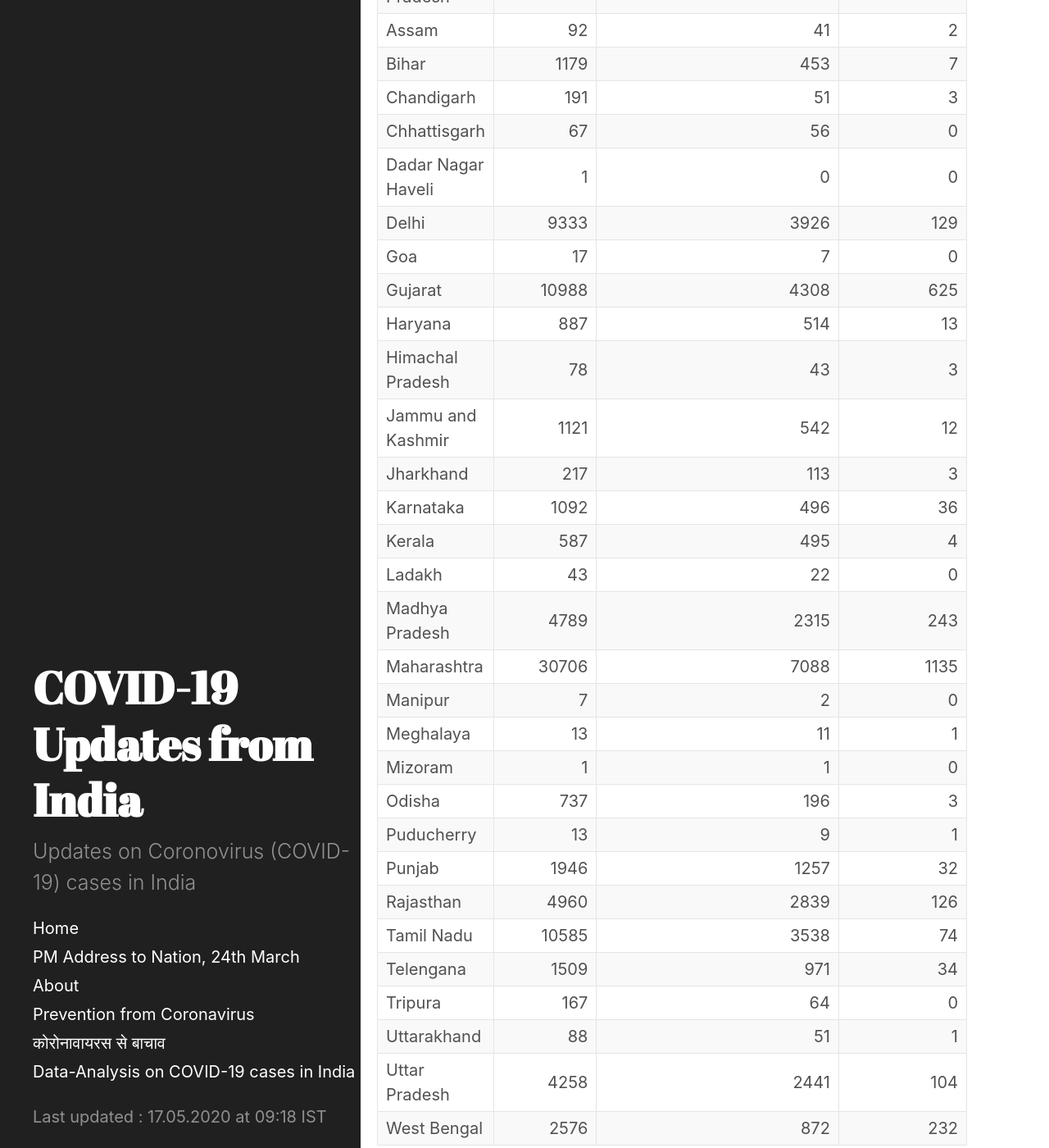
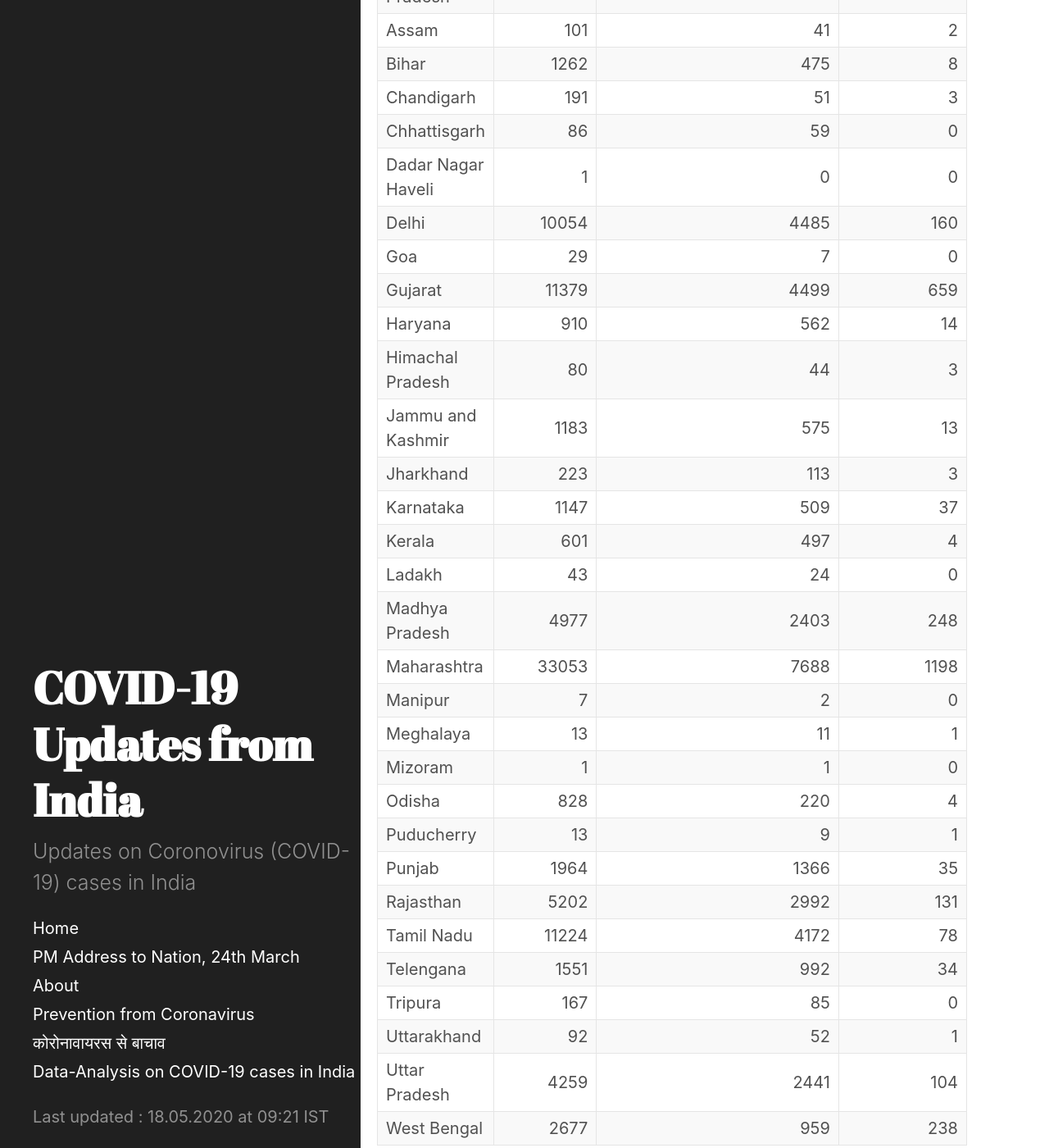
Before and after one commit to bhooraj/covid19updates-india, a Jekyll site: the page built from _posts/2020-05-18-home.md, in a window 1280 px wide and 1400 px high, scrolled down 930 px. Shown: the whole window at 82% size. Built offline with Jekyll 4.4.1, drawn with Linux system fonts in a browser that asks for light colours; some of the changed text lies outside the part shown.

Commit message:
18thMay Update

```diff
--- a/_data/last_updated.yml
+++ b/_data/last_updated.yml
@@ -1 +1 @@
-- updated_on : 17.05.2020 at 09:18 IST
+- updated_on : 18.05.2020 at 09:21 IST
--- /dev/null
+++ b/_includes/table-20200518-0921.md
@@ -0,0 +1,35 @@
+| Name of State / UT          |   Total Confirmed cases |   Cured/Discharged/Migrated |   Deaths ( more than 70% cases due to comorbidities ) |
+|:----------------------------|------------------------:|----------------------------:|------------------------------------------------------:|
+| Andaman and Nicobar Islands |                      33 |                          33 |                                                     0 |
+| Andhra Pradesh              |                    2407 |                        1456 |                                                    50 |
+| Arunachal Pradesh           |                       1 |                           1 |                                                     0 |
+| Assam                       |                     101 |                          41 |                                                     2 |
+| Bihar                       |                    1262 |                         475 |                                                     8 |
+| Chandigarh                  |                     191 |                          51 |                                                     3 |
+| Chhattisgarh                |                      86 |                          59 |                                                     0 |
+| Dadar Nagar Haveli          |                       1 |                           0 |                                                     0 |
+| Delhi                       |                   10054 |                        4485 |                                                   160 |
+| Goa                         |                      29 |                           7 |                                                     0 |
+| Gujarat                     |                   11379 |                        4499 |                                                   659 |
+| Haryana                     |                     910 |                         562 |                                                    14 |
+| Himachal Pradesh            |                      80 |                          44 |                                                     3 |
+| Jammu and Kashmir           |                    1183 |                         575 |                                                    13 |
+| Jharkhand                   |                     223 |                         113 |                                                     3 |
+| Karnataka                   |                    1147 |                         509 |                                                    37 |
+| Kerala                      |                     601 |                         497 |                                                     4 |
+| Ladakh                      |                      43 |                          24 |                                                     0 |
+| Madhya Pradesh              |                    4977 |                        2403 |                                                   248 |
+| Maharashtra                 |                   33053 |                        7688 |                                                  1198 |
+| Manipur                     |                       7 |                           2 |                                                     0 |
+| Meghalaya                   |                      13 |                          11 |                                                     1 |
+| Mizoram                     |                       1 |                           1 |                                                     0 |
+| Odisha                      |                     828 |                         220 |                                                     4 |
+| Puducherry                  |                      13 |                           9 |                                                     1 |
+| Punjab                      |                    1964 |                        1366 |                                                    35 |
+| Rajasthan                   |                    5202 |                        2992 |                                                   131 |
+| Tamil Nadu                  |                   11224 |                        4172 |                                                    78 |
+| Telengana                   |                    1551 |                         992 |                                                    34 |
+| Tripura                     |                     167 |                          85 |                                                     0 |
+| Uttarakhand                 |                      92 |                          52 |                                                     1 |
+| Uttar Pradesh               |                    4259 |                        2441 |                                                   104 |
+| West Bengal                 |                    2677 |                         959 |                                                   238 |
--- a/_posts/2020-05-17-home.md
+++ b/_posts/2020-05-18-home.md
@@ -4,7 +4,7 @@
 last_update: true
 ---
 
-#### COVID-19 Cases in India (as on  17 May 2020, 08:00 IST ( IST)
+#### COVID-19 Cases in India (as on  18 May 2020, 08:00 IST ( IST)
 <div class="alert alert-primary" role="alert">
 <p id = "totalcases" style="font-size: 1.2rem; font-weight: bold;"></p>
 <p id = "totalrecovered" style="font-size: 1.2rem; font-weight: bold;"></p>
@@ -22,7 +22,7 @@
 
 <div class="datatable-begin"></div>
 
-{% include table-20200517-0918.md %}
+{% include table-20200518-0921.md %}
 
 <div class="datatable-end"></div>
 <br>
```
Also changed, not shown: _includes/charts-20200518-0923.html (added, +193 -0 lines), _posts/2020-05-08-Updates.md (renamed from _posts/2020-05-07-Updates.md, +3 -0 lines), _posts/2020-05-18-Latest-updates.md (renamed from _posts/2020-05-17-Latest-updates.md, +5 -5 lines), stats-and-charts.md (+2 -2 lines).
